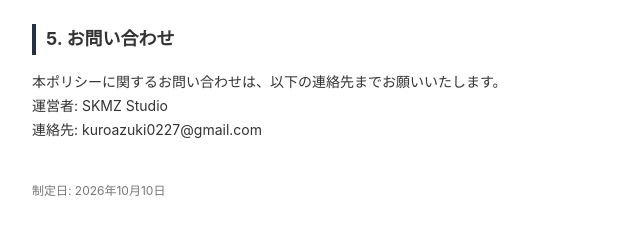
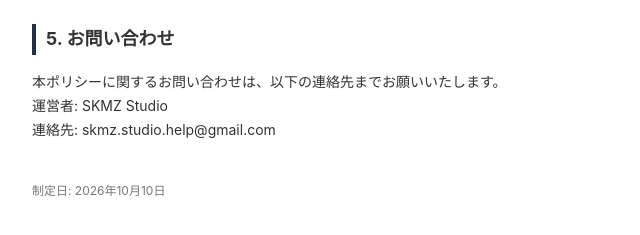
Before and after one commit to SKMZ-Studio/paytrack-policy, a plain HTML site: page index.html in a window 1280 px wide. Shown: the part 879-1114 px from the top of the page, 208-848 px from the left. Drawn offline with Linux system fonts and the light colour scheme.

Commit message:
Update index.html

```diff
--- a/index.html
+++ b/index.html
@@ -39,7 +39,7 @@
     <h2>5. お問い合わせ</h2>
     <p>本ポリシーに関するお問い合わせは、以下の連絡先までお願いいたします。<br>
     運営者: SKMZ Studio<br>
-    連絡先: kuroazuki0227@gmail.com</p>
+    連絡先: skmz.studio.help@gmail.com</p>
 
     <p style="margin-top: 40px; font-size: 12px; color: #777;">制定日: 2026年10月10日</p>
 </body>
```
